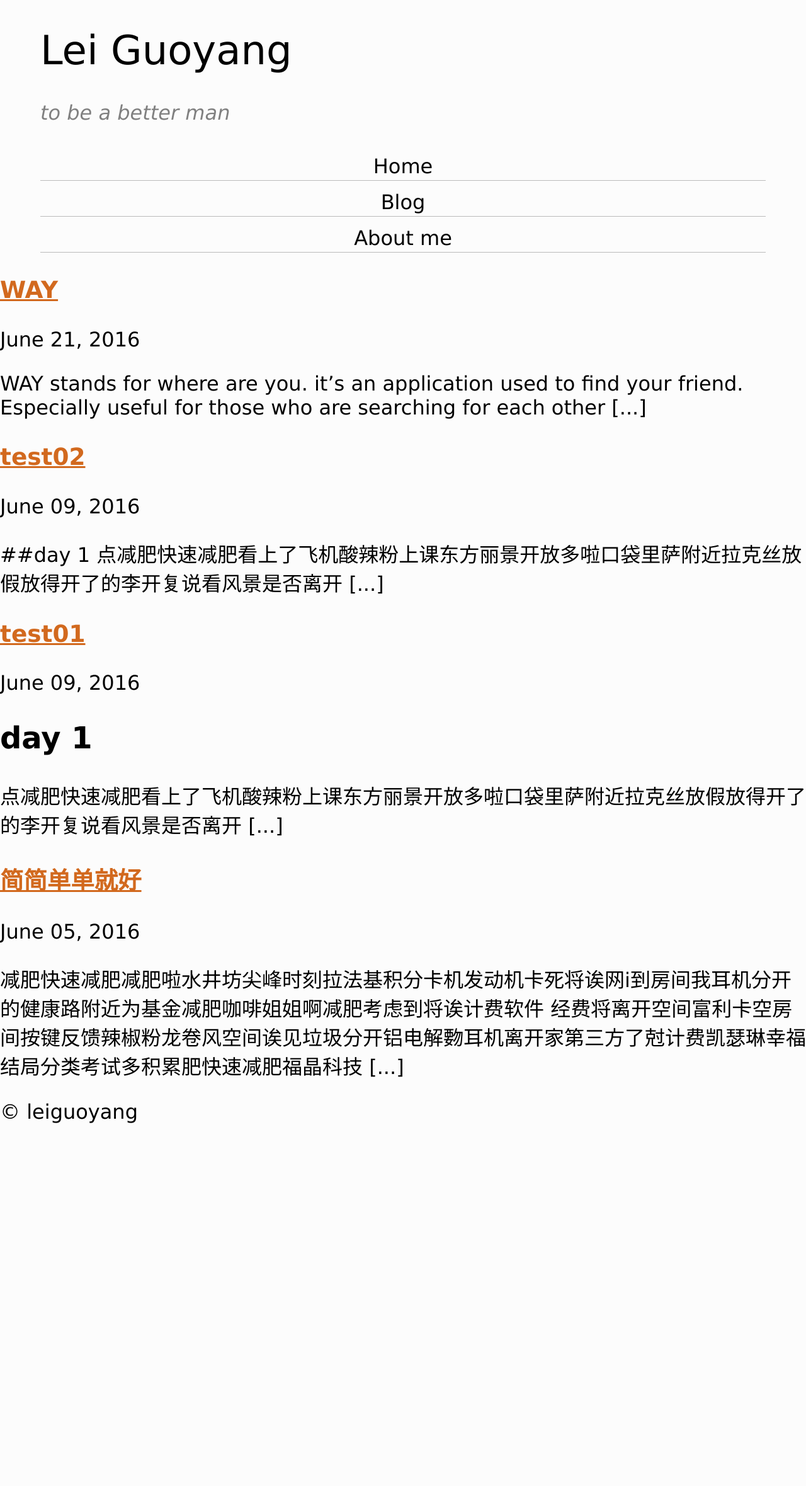
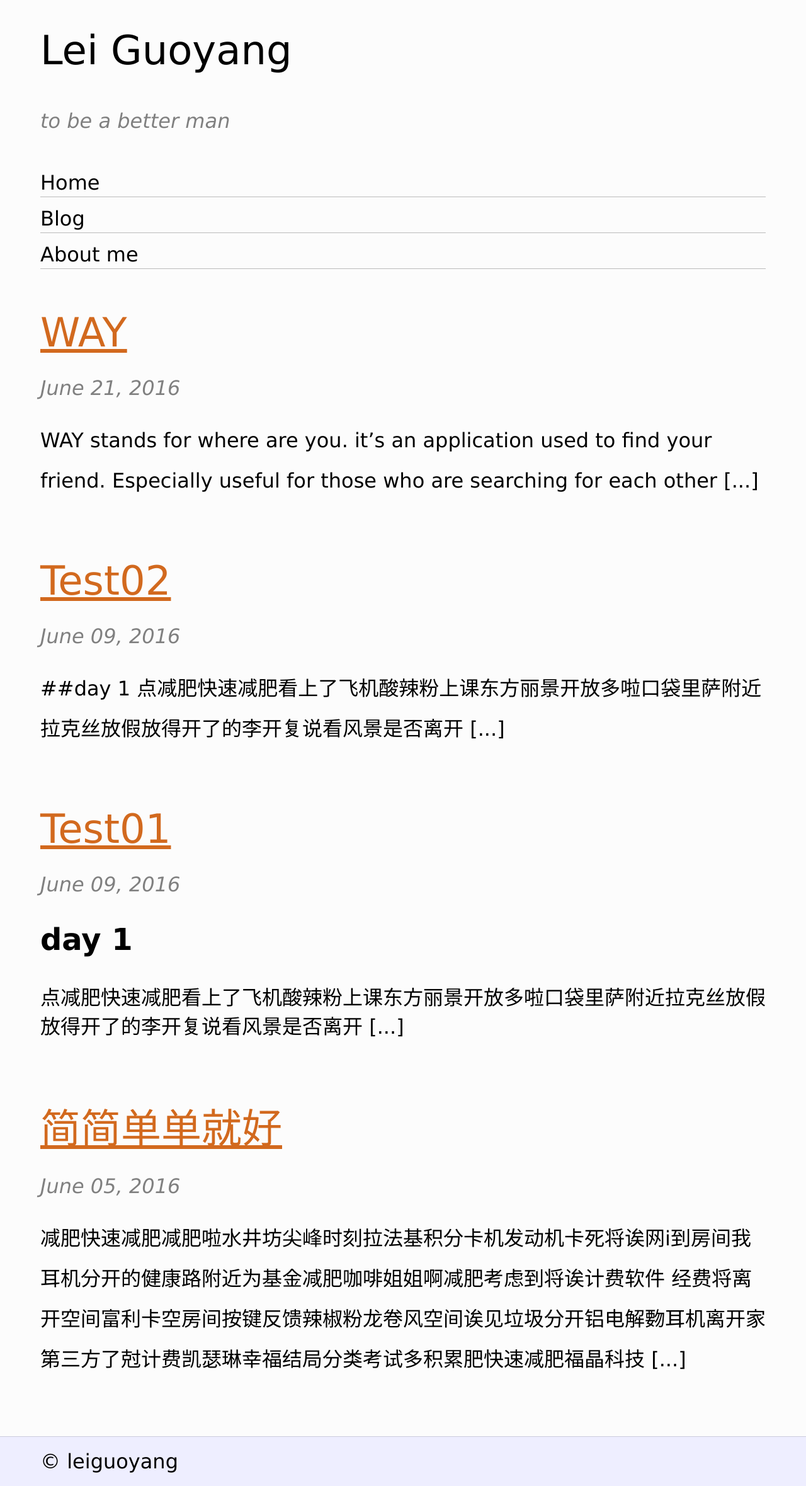
Before and after one commit to leiguoyang/leiguoyang.github.io, a Jekyll site: the page built from index.html, in a window 1280 px wide. Shown: the whole page at 63% size. Built offline with Jekyll 4.4.1, drawn with Linux system fonts in a browser that asks for light colours; before the commit the page ends 1784 px from its top, so only the background shows below that.

Commit message:
correct a typo

```diff
--- a/css/link.css
+++ b/css/link.css
@@ -1,6 +1,6 @@
 /*for the navigation bar*/
 nav {
-  text-align: center;
+  text-align: left;
 }
 
 nav a {
--- a/css/main.css
+++ b/css/main.css
@@ -22,6 +22,8 @@
 
 nav {
   padding: 0 5%;
+}
+
 #main {
   padding: 0px 5%;
 }
```
